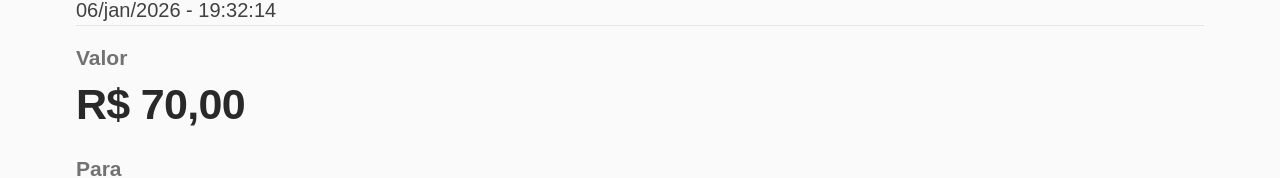
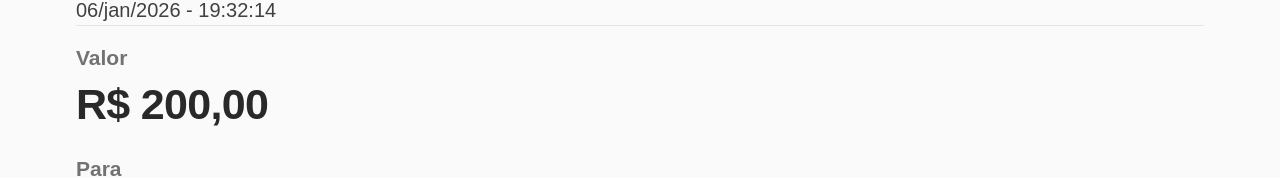
Before and after one commit to tallonagency2-ui/end, a plain HTML site: page index.html in a window 1280 px wide. Shown: the part 167-345 px from the top of the page. Drawn offline with Linux system fonts and the light colour scheme.

Commit message:
Update index.html

```diff
--- a/index.html
+++ b/index.html
@@ -21,7 +21,7 @@
     <p class="date">06/jan/2026 - 19:32:14</p>
   </header>
   <section class="details">
-    <div class="field"><div class="field-label">Valor</div><div class="amount">R$ 70,00</div></div>
+    <div class="field"><div class="field-label">Valor</div><div class="amount">R$ 200,00</div></div>
     <div class="field recipient"><div class="field-label">Para</div><div class="person">EMPRESA EXEMPLO<br>LTDA</div><div class="sub">00.000.000/0000-00</div><div class="sub">INSTITUIÇÃO EXEMPLO</div></div>
     <div class="field sender"><div class="field-label">De</div><div class="person">CLIENTE EXEMPLO</div><div class="sub">***.000.000-**</div><div class="sub">CONTA DEMONSTRATIVA</div></div>
     <div class="field transaction"><div class="field-label">ID da transação</div><div class="transaction-id">-PIX-2026-EXEMPLO</div></div>
```
